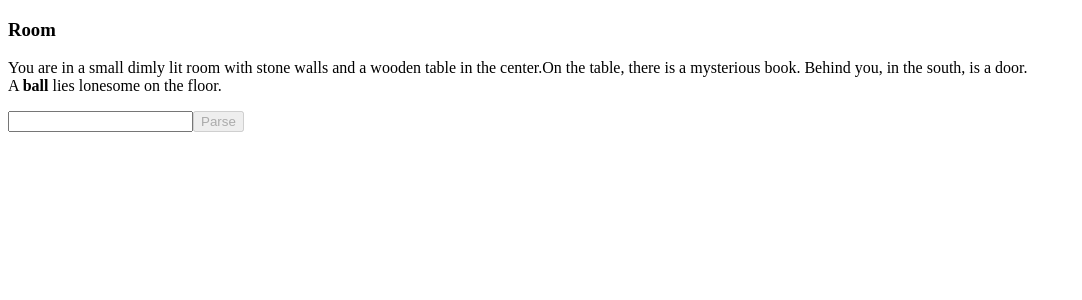
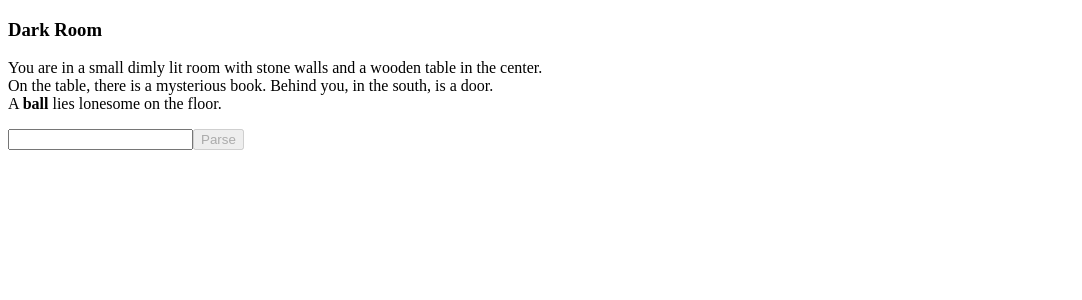
Before and after one commit to b4dr1ck/HtmlSandbox, a Vue app in the folder textAdventure/: page / in a window 1280 px wide. Shown: the top 300 px of the page, without its empty margins (0-1082 px from the left). Built offline with nearby package versions, Linux system fonts and the light colour scheme.

Commit message:
EXTEND: textAdventure: Spezial-Verhalten fuer commands mittels command-key in den Objects-Data

```diff
--- a/textAdventure/src/App.vue
+++ b/textAdventure/src/App.vue
@@ -24,7 +24,7 @@ export default {
         close: ["close", "lock", "fasten", "latch"],
         take: ["take", "grab", "collect", "get"],
         drop: ["drop", "discard"],
-        inventory: ["inventory", "items", "bag", "backpack", "pack"],
+        inventory: ["inventory", "items", "bag", "backpack", "pack", "inv"],
       },
       player: {
         inventory: [],
@@ -44,6 +44,7 @@ export default {
               description: "The torch is flickering and casting eerie shadows on the walls.",
               scenery: true,
               canTake: false,
+              command: {},
             },
             stone: {
               name: "stone",
@@ -51,12 +52,14 @@ export default {
               scenery: false,
               sceneryDesc: "A <strong>stone</strong> lies on the ground.",
               canTake: true,
+              command: {},
             },
             wall: {
               name: "wall",
               description: "The walls are made of rough stone and are damp to the touch.",
               scenery: true,
               canTake: false,
+              command: {},
             },
             door: {
               name: "door",
@@ -65,13 +68,14 @@ export default {
               locked: false,
               scenery: true,
               canTake: false,
+              command: {},
             },
           },
         },
         room: {
-          name: "Room",
+          name: "Dark Room",
           description:
-            "You are in a small dimly lit room with stone walls and a wooden table in the center." +
+            "You are in a small dimly lit room with stone walls and a wooden table in the center.<br>" +
             "On the table, there is a mysterious book. Behind you, in the south, is a door.<br>",
           exit: {
             south: { target: "hallway", handicap: "door" },
@@ -82,18 +86,29 @@ export default {
               description: "You see an old dusty book with a red cover that shows a pentagram",
               scenery: true,
               canTake: false,
+              command: {
+                /*take: () => {
+                  this.rooms.room.objects.book.canTake = true;
+                  this.rooms.room.objects.book.scenery = false;
+                  this.rooms.room.objects.book.sceneryDesc = "A <strong>book</strong> lies on the table.";
+                  return "Now you can take the book.";
+                },*/
+                take: ()=> { return "It seems to be magically bound to the table." },
+              },
             },
             table: {
               name: "table",
               description: "The table is made of oak and has a few scratches on it.",
               scenery: true,
               canTake: false,
+              command: {},
             },
             wall: {
               name: "wall",
               description: "You see a rough stone wall with moss growing in the cracks.",
               scenery: true,
               canTake: false,
+              command: {},
             },
             ball: {
               name: "ball",
@@ -101,6 +116,7 @@ export default {
               scenery: false,
               sceneryDesc: "A <strong>ball</strong> lies lonesome on the floor.",
               canTake: true,
+              command: {},
             },
             door: {
               name: "door",
@@ -109,6 +125,7 @@ export default {
               locked: false,
               scenery: true,
               canTake: false,
+              command: {},
             },
           },
         },
@@ -196,11 +213,15 @@ export default {
         return;
       }
       // Check if the parameter is a valid object in the room
-
       const noun = this.findObjectName(param.join(" ").toLowerCase());
       if (!noun) {
         this.output += `<br>You can't see '${param[0]}' to ${verb}.<br>`;
         return;
+      }
+
+      // special behavior if a command.verb is set
+      if (noun && this.rooms[this.whereAmI].objects[noun].command[verb]) {
+        this.output += `<br>${this.rooms[this.whereAmI].objects[noun].command[verb]()}`;
       }
 
       // if item can be taken put it in the inventory
@@ -228,6 +249,11 @@ export default {
       if (itemIndex === -1) {
         this.output += `<br>You don't have '${itemName}' in your inventory.<br>`;
         return;
+      }
+
+      // special behavior if a command.verb is set
+      if (itemName && this.player.inventory[itemIndex].command[verb]) {
+        this.output += `<br>${this.rooms[this.whereAmI].objects[itemName].command[verb]()}`;
       }
 
       // Add the item back to the room and remove it from the inventory
@@ -261,6 +287,11 @@ export default {
       if (!noun) {
         this.output += `<br>You can't ${verb} '${param[0]}'.<br>`;
         return;
+      }
+
+      // special behavior if a command.verb is set
+      if (noun && this.rooms[this.whereAmI].objects[noun].command[verb]) {
+        this.output += `<br>${this.rooms[this.whereAmI].objects[noun].command[verb]()}`;
       }
 
       // Check if the object can be opened
@@ -353,9 +384,14 @@ export default {
 
       // If the noun is an object in the room, describe it
       const foundObject = this.findObjectName(noun);
+
       if (foundObject) {
-        // check the room
+        // check the room for the object
         if (this.rooms[this.whereAmI].objects[foundObject]) {
+          // special behavior if a command.verb is set
+          if (this.rooms[this.whereAmI].objects[foundObject].command[verb]) {
+            this.output += `<br>${this.rooms[this.whereAmI].objects[noun].command[verb]()}`;
+          }
           const lookOutput = this.rooms[this.whereAmI].objects[foundObject].description;
           this.output += `<br>${lookOutput}<br>`;
           // check your inventory
```
